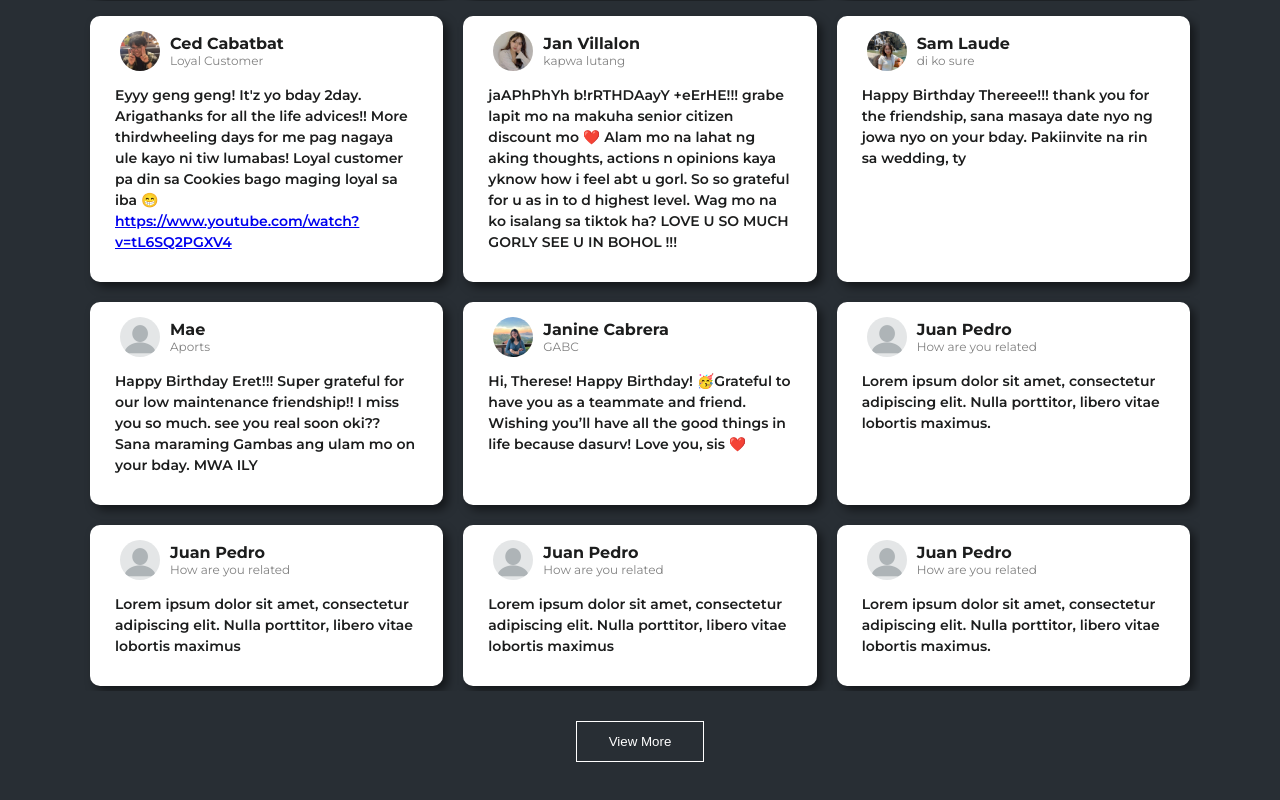
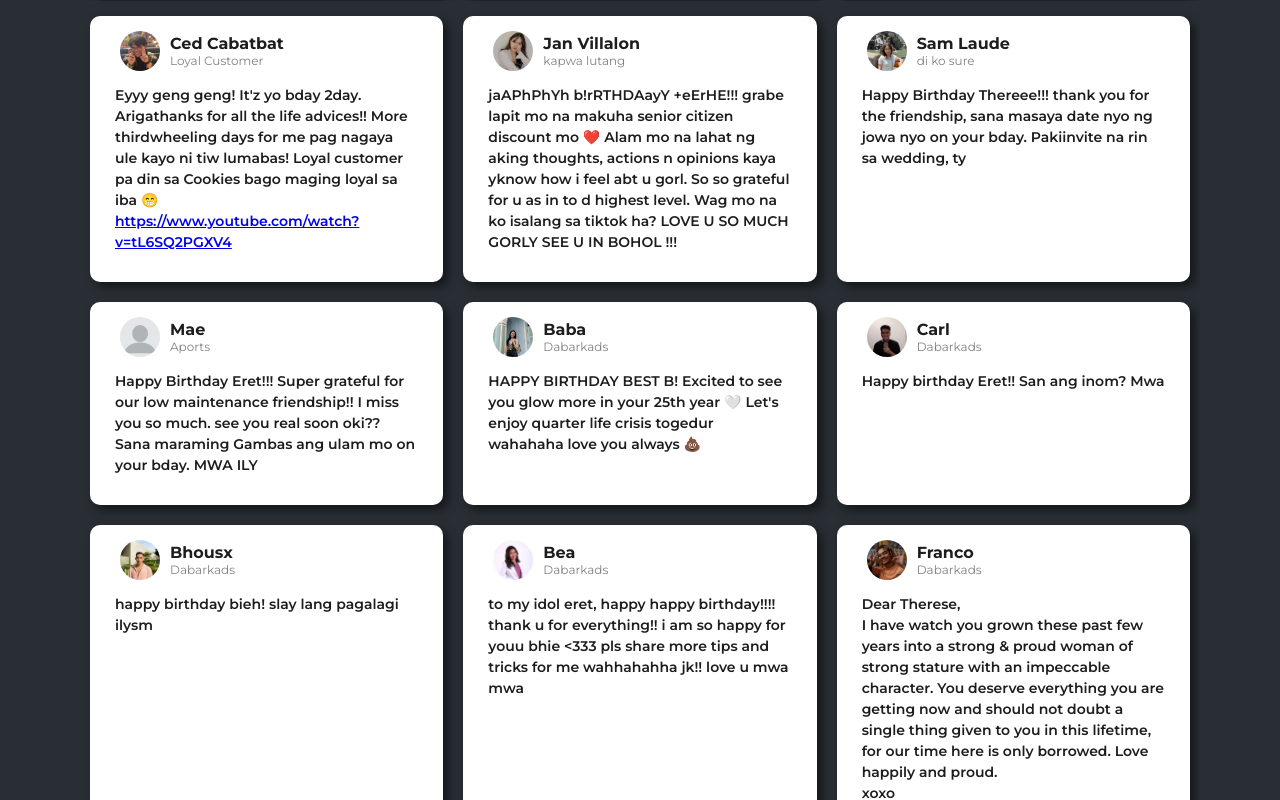
Before and after one commit to AJBatanes11/ThereseBirthday-old-, a plain HTML site: page index.html in a window 1280 px wide. Both pictures are taken after a click on the button "View More". Shown: the part 2467-3267 px from the top of the page. Drawn offline with nearby package versions, Linux system fonts and the light colour scheme.

Commit message:
Dabarkads

```diff
--- a/index.html
+++ b/index.html
@@ -263,6 +263,80 @@
                             <p>Happy Birthday Eret!!! Super grateful for our low maintenance friendship!! I miss you so much. see you real soon oki?? Sana maraming Gambas ang ulam mo on your bday. MWA ILY</p>
                         </div>
                     </div>
+                    <!-- Baba -->
+                    <div class="col reveal">
+                        <div class="user-icon">
+                            <img src="images/DP_Baba.jpg" alt="">
+                            <div class="user-name">
+                                <h4>Baba</h4>
+                                <span>Dabarkads</span>
+                            </div>
+                        </div>
+                        <div class="message">
+                            <p>HAPPY BIRTHDAY BEST B! Excited to see you glow more in your 25th year 🤍 Let's enjoy quarter life crisis togedur wahahaha love you always 💩</p>
+                        </div>
+                    </div>
+                    <!-- Carl -->
+                    <div class="col reveal">
+                        <div class="user-icon">
+                            <img src="images/DP_Carl.jpg" alt="">
+                            <div class="user-name">
+                                <h4>Carl</h4>
+                                <span>Dabarkads</span>
+                            </div>
+                        </div>
+                        <div class="message">
+                            <p>Happy birthday Eret!! San ang inom? Mwa</p>
+                        </div>
+                    </div>
+                </div>
+                <div class="row">
+                    <!-- Bhousx -->
+                    <div class="col reveal">
+                        <div class="user-icon">
+                            <img src="images/DP_Bhox.jpg" alt="">
+                            <div class="user-name">
+                                <h4>Bhousx</h4>
+                                <span>Dabarkads </span>
+                            </div>
+                        </div>
+                        <div class="message">
+                            <p>happy birthday bieh! slay lang pagalagi ilysm</p>
+                        </div>
+                    </div>
+                    <!-- Bea -->
+                    <div class="col reveal">
+                        <div class="user-icon">
+                            <img src="images/DP_Bea.jpg" alt="">
+                            <div class="user-name">
+                                <h4>Bea</h4>
+                                <span>Dabarkads</span>
+                            </div>
+                        </div>
+                        <div class="message">
+                            <p>to my idol eret, happy happy birthday!!!! thank u for everything!! i am so happy for youu bhie <333 pls share more tips and tricks for me wahhahahha jk!! love u mwa mwa</p>
+                        </div>
+                    </div>
+                    <!-- Franco -->
+                    <div class="col reveal">
+                        <div class="user-icon">
+                            <img src="images/DP_Franco.jpg" alt="">
+                            <div class="user-name">
+                                <h4>Franco</h4>
+                                <span>Dabarkads</span>
+                            </div>
+                        </div>
+                        <div class="message">
+                            <p>Dear Therese,<br>
+                                I have watch you grown these past few years into a strong & proud woman of strong stature with an impeccable character. You deserve everything you are getting now and should not doubt a single thing given to you in this lifetime, for our time here is only borrowed. Love happily and proud. <br>
+                                xoxo</p>
+                        </div>
+                    </div>
+                </div>
+            </div>
+            <!-- THIRD BATCH -->
+            <div id="b3" class="hidden-batch" style="max-height:0px;opacity:0;">
+                <div class="row">
                     <!-- Janine -->
                     <div class="col reveal">
                         <div class="user-icon">
@@ -274,78 +348,6 @@
                         </div>
                         <div class="message">
                             <p>Hi, Therese! Happy Birthday! 🥳Grateful to have you as a teammate and friend. Wishing you’ll have all the good things in life because dasurv! Love you, sis ❤️</p>
-                        </div>
-                    </div>
-                    <div class="col reveal">
-                        <div class="user-icon">
-                            <img src="images/DP_None.png" alt="">
-                            <div class="user-name">
-                                <h4>Juan Pedro</h4>
-                                <span>How are you related</span>
-                            </div>
-                        </div>
-                        <div class="message">
-                            <p>Lorem ipsum dolor sit amet, consectetur adipiscing elit. Nulla porttitor, libero vitae
-                                lobortis maximus.</p>
-                        </div>
-                    </div>
-                </div>
-                <div class="row">
-                    <div class="col reveal">
-                        <div class="user-icon">
-                            <img src="images/DP_None.png" alt="">
-                            <div class="user-name">
-                                <h4>Juan Pedro</h4>
-                                <span>How are you related</span>
-                            </div>
-                        </div>
-                        <div class="message">
-                            <p>Lorem ipsum dolor sit amet, consectetur adipiscing elit. Nulla porttitor, libero vitae
-                                lobortis maximus</p>
-                        </div>
-                    </div>
-                    <div class="col reveal">
-                        <div class="user-icon">
-                            <img src="images/DP_None.png" alt="">
-                            <div class="user-name">
-                                <h4>Juan Pedro</h4>
-                                <span>How are you related</span>
-                            </div>
-                        </div>
-                        <div class="message">
-                            <p>Lorem ipsum dolor sit amet, consectetur adipiscing elit. Nulla porttitor, libero vitae
-                                lobortis maximus</p>
-                        </div>
-                    </div>
-                    <div class="col reveal">
-                        <div class="user-icon">
-                            <img src="images/DP_None.png" alt="">
-                            <div class="user-name">
-                                <h4>Juan Pedro</h4>
-                                <span>How are you related</span>
-                            </div>
-                        </div>
-                        <div class="message">
-                            <p>Lorem ipsum dolor sit amet, consectetur adipiscing elit. Nulla porttitor, libero vitae
-                                lobortis maximus.</p>
-                        </div>
-                    </div>
-                </div>
-            </div>
-            <!-- THIRD BATCH -->
-            <div id="b3" class="hidden-batch" style="max-height:0px;opacity:0;">
-                <div class="row">
-                    <div class="col reveal">
-                        <div class="user-icon">
-                            <img src="images/DP_None.png" alt="">
-                            <div class="user-name">
-                                <h4>Juan Pedro</h4>
-                                <span>How are you related</span>
-                            </div>
-                        </div>
-                        <div class="message">
-                            <p>Lorem ipsum dolor sit amet, consectetur adipiscing elit. Nulla porttitor, libero vitae
-                                lobortis maximus</p>
                         </div>
                     </div>
                     <div class="col reveal">
```
Also changed, not shown: images/DP_Baba.jpg (added), images/DP_Bea.jpg (added), images/DP_Bhox.jpg (added), images/DP_Carl.jpg (added), images/DP_Franco.jpg (added).
